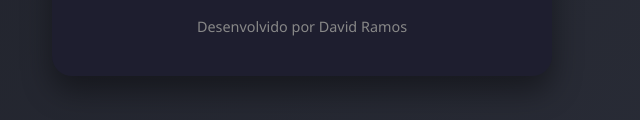
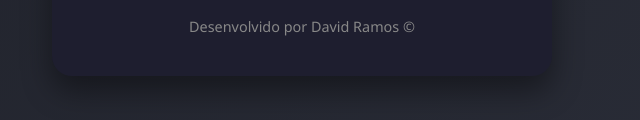
Before and after one commit to DavidSoaresRamos/HelpDesk-para-Chamados-TI, a plain HTML site: page index.html in a window 1280 px wide. Shown: the part 644-764 px from the top of the page, 338-978 px from the left. Drawn offline with Linux system fonts and the light colour scheme; some packages are replaced by stand-ins of ours; a script that the page names is missing.

Commit message:
Update index.html

```diff
--- a/index.html
+++ b/index.html
@@ -25,7 +25,7 @@
                     <label>Problema</label>
                     <textarea id="problem" placeholder="Descreva o seu problema"></textarea>
                     <input class="submit" type="submit" value="Enviar">
-                    <footer>Desenvolvido por David Ramos</footer>
+                    <footer>Desenvolvido por David Ramos &copy;</footer>
                 </div>
             </div>
         </div>
```
